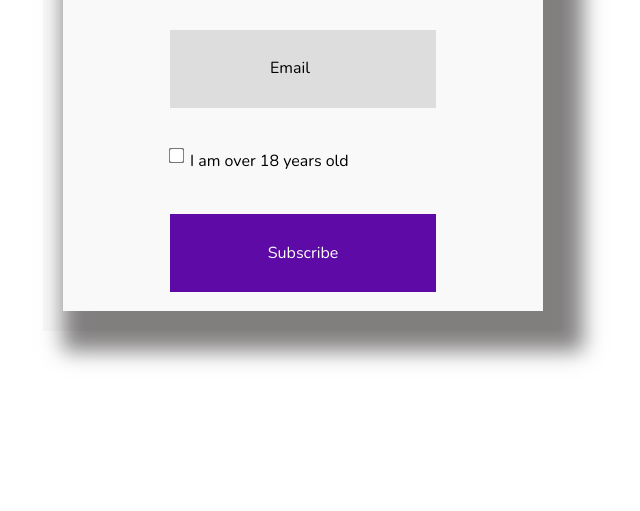
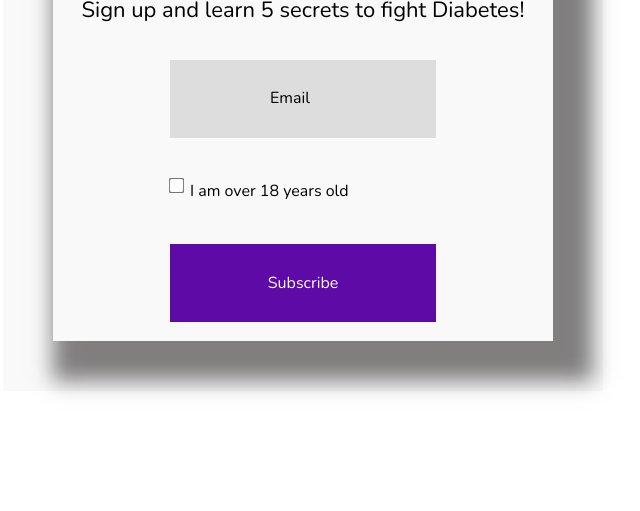
Before and after one commit to Kat-Prush/lab3, a plain HTML site: page index.html in a window 1280 px wide. Shown: the part 289-800 px from the top of the page, without its empty margins (337-977 px from the left). Drawn offline with nearby package versions, Linux system fonts and the light colour scheme.

Commit message:
Update style.css

```diff
--- a/css/style.css
+++ b/css/style.css
@@ -21,9 +21,9 @@ p {
 }
 
 #content {
-  max-width: 480px;
+  max-width: 500px;
   margin: 0 auto;
-  padding: 20px;
+  padding: 50px;
   background-color: #f9f9f9;
   text-align: center;
 }
```
